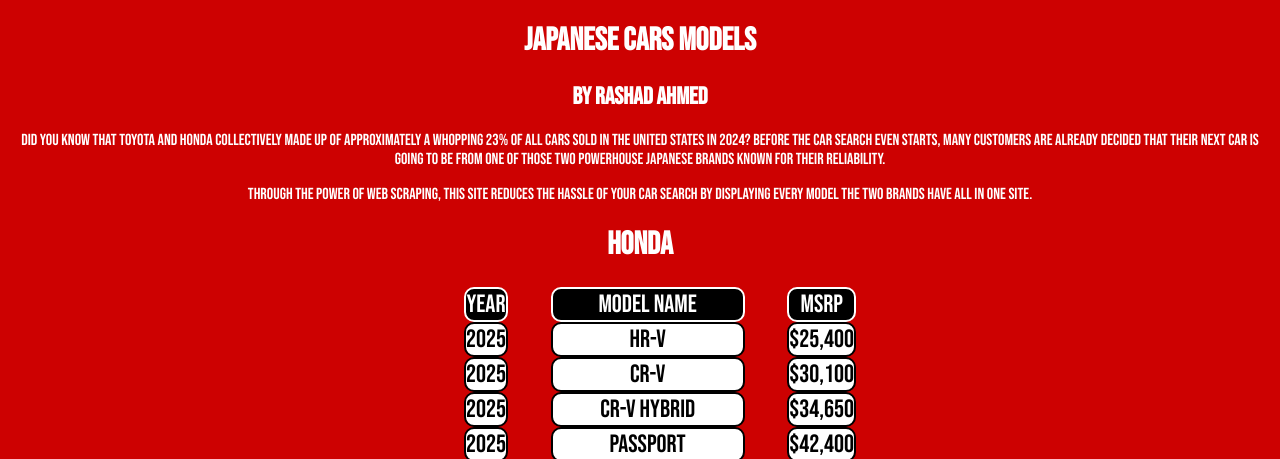
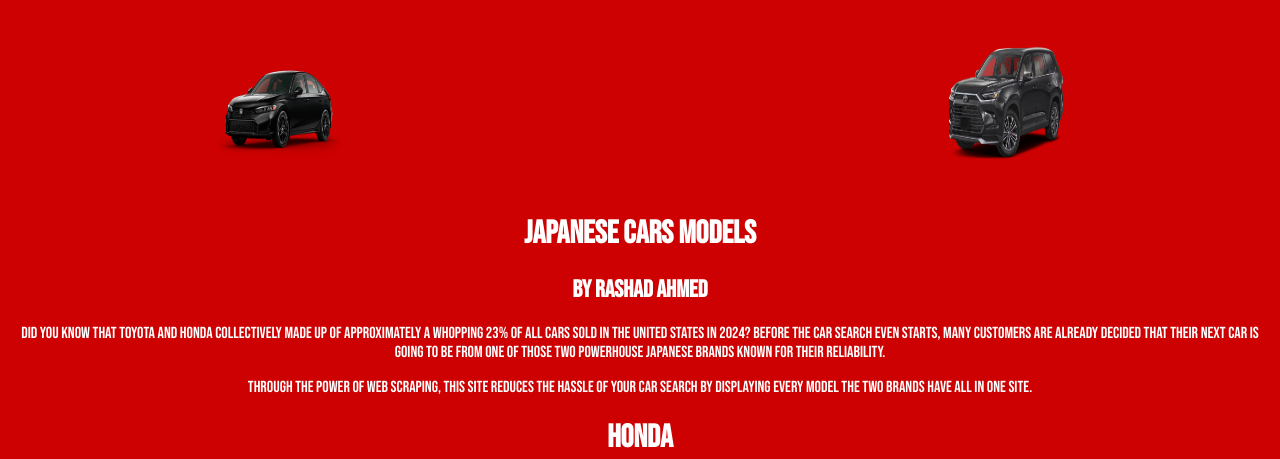
Before and after one commit to RashadAhmedCoder/japanese-cars-web-scraping, a Flask app: page / in a window 1280 px wide. Shown: the top 459 px of the page. Run offline with Flask 3, Linux system fonts and the light colour scheme; some libraries are stand-ins or nearby versions.

Commit message:
updated requirements

```diff
--- a/static/style.css
+++ b/static/style.css
@@ -40,3 +40,32 @@
 h1, h2, p{
     color: white;
 }
+
+#highlanderpic{
+    width: 120px;
+    height: 170px;
+    max-width: 200px;
+    margin-left: 300px;
+    margin-top: -170px;
+}
+
+#civicpic{
+    width: 130px;
+    height: 180px;
+    margin-right: 300px;
+}
+
+
+@media (max-width: 768px) {
+    #highlanderpic, #civicpic {
+        width: 80%;
+        max-width: 150px;
+}
+}
+
+@media (max-width: 480px) {
+    #highlanderpic, #civicpic {
+        width: 100%;
+        max-width: 120px;
+    }
+}
--- a/templates/index.html
+++ b/templates/index.html
@@ -9,6 +9,8 @@
 <link href="https://fonts.googleapis.com/css2?family=Bebas+Neue&family=Ubuntu:ital,wght@0,300;0,400;0,500;0,700;1,300;1,400;1,500;1,700&display=swap" rel="stylesheet">
 </head>
 <body>
+<img id='civicpic' src="static/honda civic.png" alt="">
+<img id="highlanderpic" src="static/black grand highlander.png" alt="">
 <h1>Japanese Cars Models</h1>
 <h2>By Rashad Ahmed</h2>
 <p>Did you know that Toyota and Honda collectively made up of approximately a whopping 23% of all cars sold in the United States in 2024? Before the car search even starts, many customers are already decided that their next car is going to be from one of those two powerhouse Japanese brands known for their reliability.</p>
```
Also changed, not shown: static/black grand highlander.png (added), static/honda civic.png (added).
